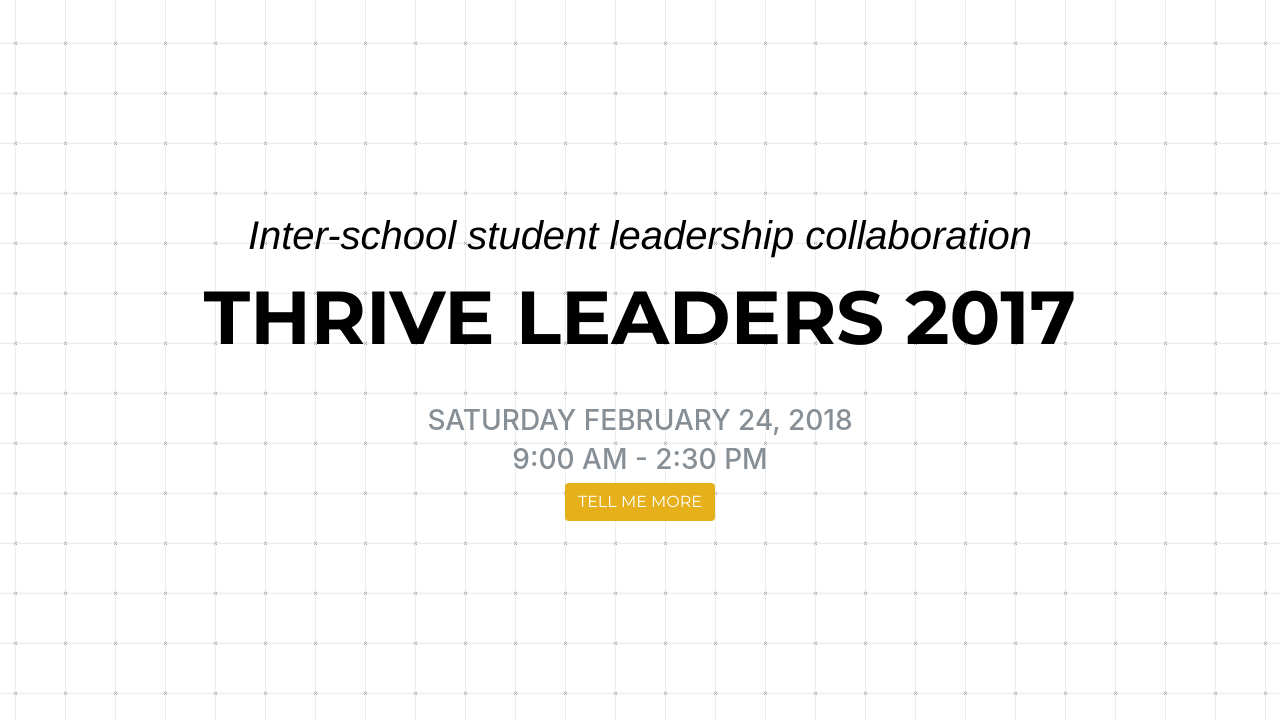
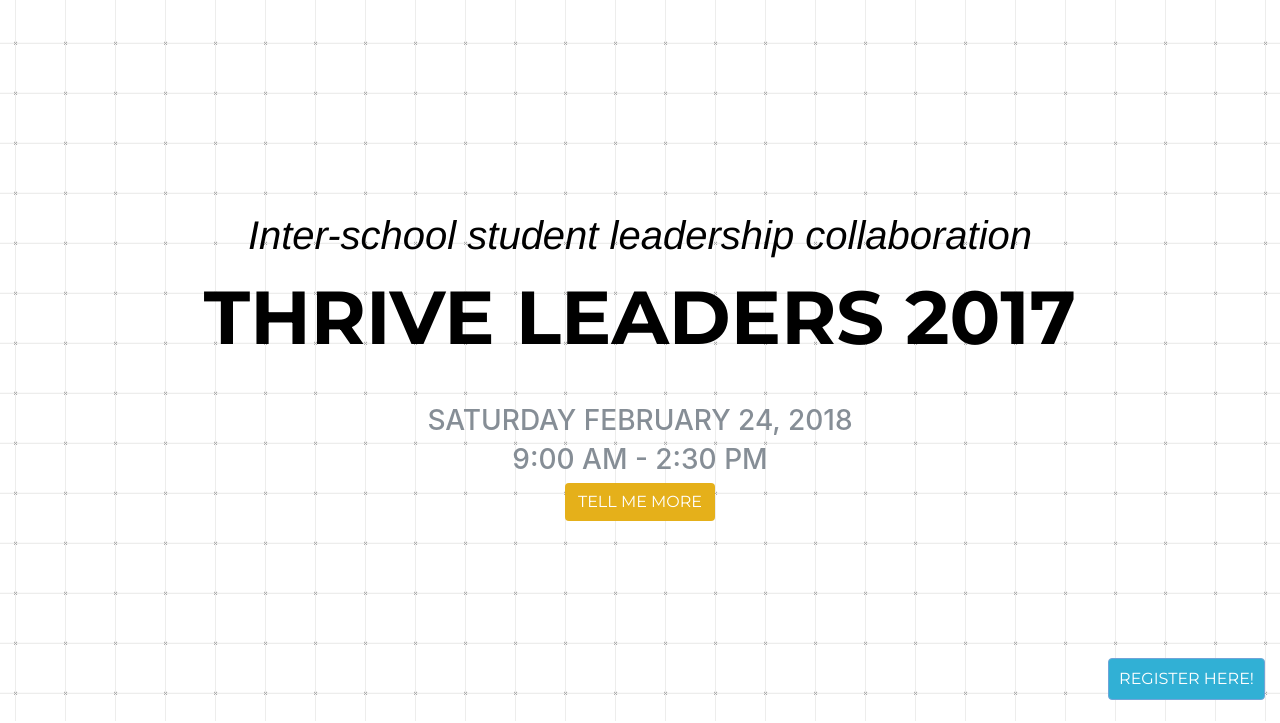
Before and after one commit to MrStubbs/Thrive-Leadership-Conference-2017, a website with bundled scripts: page site/index.html in a window 1280 px wide. Shown: the part 85-808 px from the top of the page. Built offline with nearby package versions, Linux system fonts and the light colour scheme; files whose address does not match are found by name; a web font is replaced by a local one.

Commit message:
Added fixed page register button

```diff
--- a/site/css/agency.css
+++ b/site/css/agency.css
@@ -534,6 +534,17 @@ section#contact {
     float: right;
 }
 
+#register {
+    padding: 10px 10px 10px 10px;
+    position: fixed;
+    bottom: 15px;
+    right:15px;
+    z-index: 1053;
+    background-color: #31B0D5;
+    border-color: #70a4d8;
+}
+
+
 footer {
   padding: 25px 0;
   text-align: center;
--- a/site/index.html
+++ b/site/index.html
@@ -72,6 +72,9 @@
         </div>
       </div>
     </nav>
+
+    <!-- Register BTN -->
+      <a href="https://www.cisontario.ca/cf_forms/view.cfm?formID=80" class="btn btn-primary" id="register"> Register here!</a>
 
     <!-- Header -->
     <header class="masthead">
@@ -356,7 +359,7 @@
     <footer>
       <div class="container">
           <div itemtype="http://schema.org/EducationalOrganization" class="school-details">
-              <div itemprop="name">Upper School </div>
+              <div itemprop="name">TMS Upper School </div>
               <div itemprop="address" itemscope="" itemtype="http://schema.org/PostalAddress">
                 <span itemprop="streetAddress">500 Elgin Mills Rd. East</span><span class="hidemobile">,</span>
                 <span itemprop="addressLocality">Richmond Hill</span>,
```
Also changed, not shown: site/council.html (+4 -1 lines).
